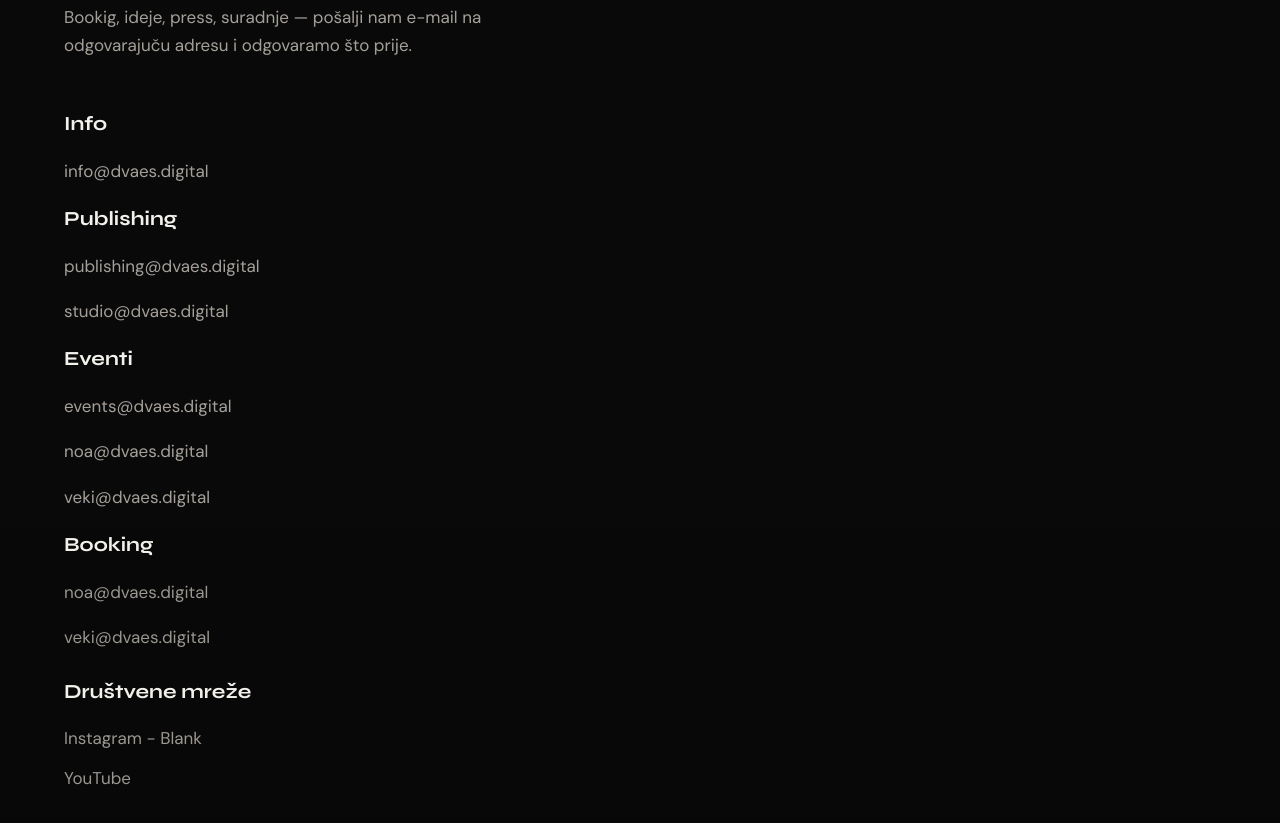
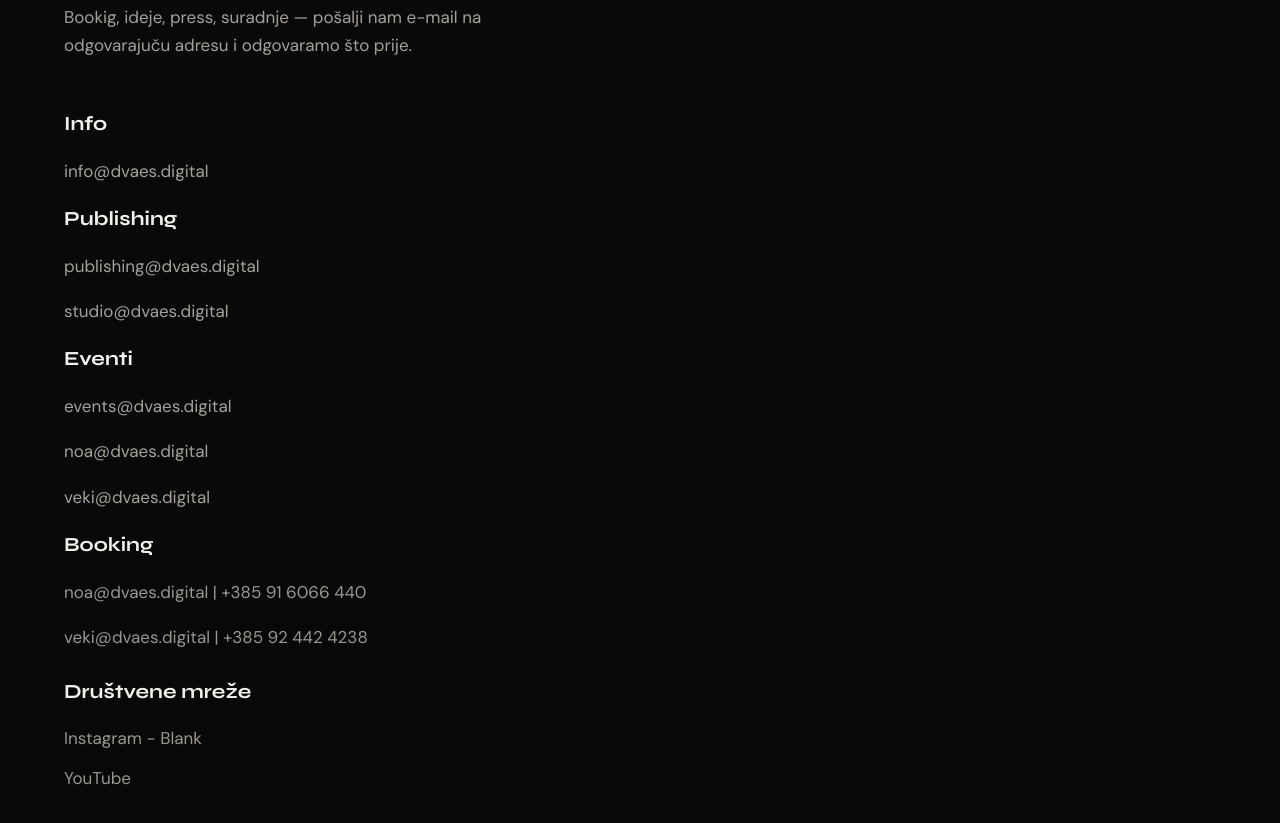
Before and after one commit to vivalaveki/dvaes.digital, a website: page contact.html in a window 1280 px wide. Shown: the part 273-1096 px from the top of the page. Drawn offline with Linux system fonts and the light colour scheme.

Commit message:
Update contact.html

```diff
--- a/contact.html
+++ b/contact.html
@@ -72,10 +72,10 @@
           </p>
 		  		  <h2>Booking</h2>
           <p>
-			   <a href="mailto:noa@dvaes.digital">noa@dvaes.digital</a>
+			   <a href="mailto:noa@dvaes.digital">noa@dvaes.digital | +385 91 6066 440</a>
 			   	   <p>
         </p>
-			   <a href="mailto:veki@dvaes.digital">veki@dvaes.digital</a>
+			   <a href="mailto:veki@dvaes.digital">veki@dvaes.digital | +385 92 442 4238</a>
           </p>
           <ul class="contact-list">
             <li>
```
